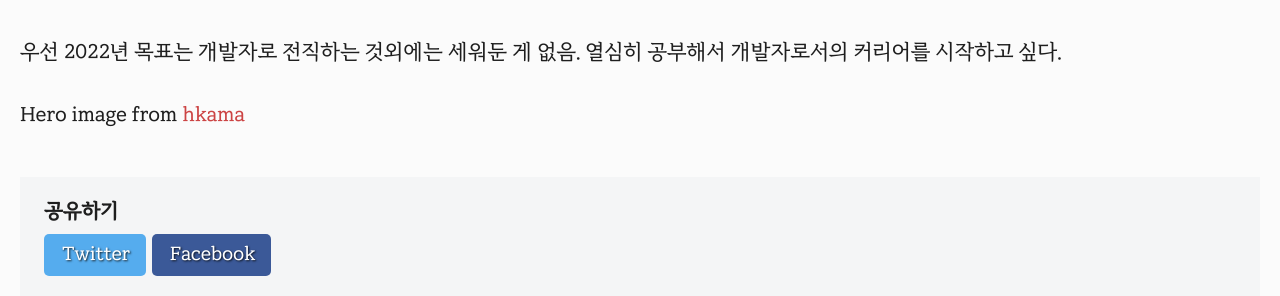
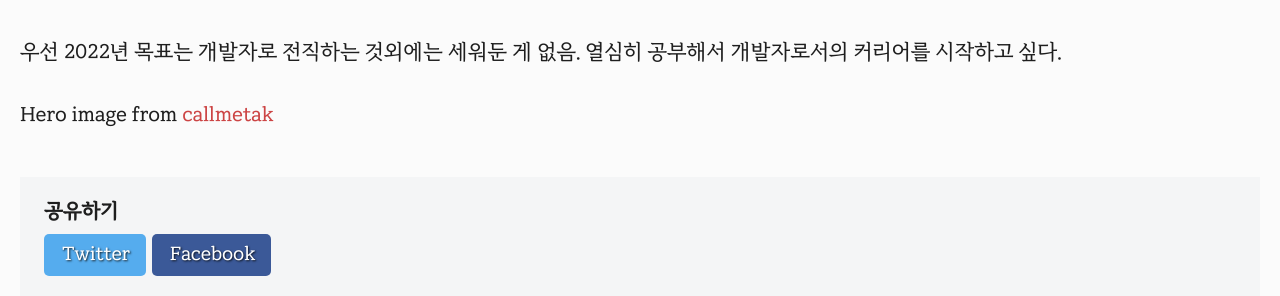
Before and after one commit to selosele/selosele.github.io, a Jekyll site: the page built from _posts/2022-01-22-past-year.md, in a window 1280 px wide and 900 px high, scrolled down 1771 px. Shown: the part 302-598 px from the top of the window. Built offline with Jekyll 4.4.1, drawn with Linux system fonts in a browser that asks for light colours; comment, search, counter and statistics services are not loaded; a style sheet for code colours, icons or effects is not loaded.

Commit message:
오타 수정

```diff
--- a/_posts/2022-01-22-past-year.md
+++ b/_posts/2022-01-22-past-year.md
@@ -6,8 +6,8 @@ header:
     overlay_image: //cdn.jsdelivr.net/gh/selosele/selosele.github.io/assets/images/thumb/year2022_thumb01.jpg
     overlay_filter: 0.3
     image_position-y: 50%
-    image_link: https://www.freepik.com/free-vector/year-2022-logo-fireworks-blue-background-vector-illustration_16312611.htmz
-    image_author: hkama
+    image_link: https://www.freepik.com/free-vector/year-2022-logo-fireworks-blue-background-vector-illustration_16312611.htm
+    image_author: callmetak
 date: 2022-01-22 20:47
 categories:
     - 일상노트
```
